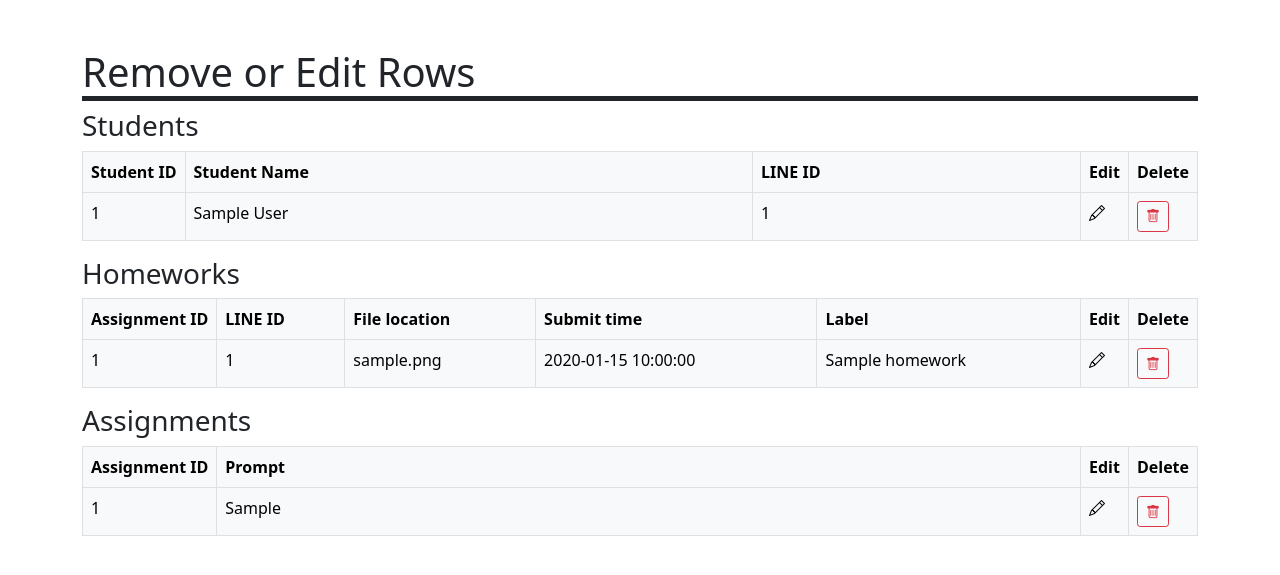
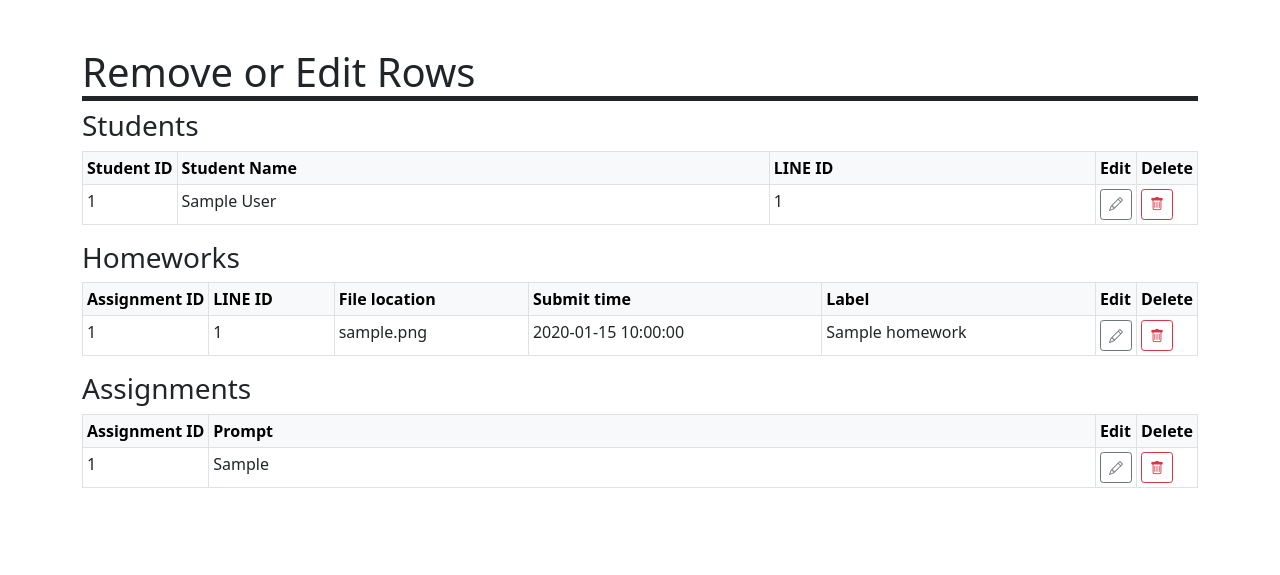
Before and after one commit to andy0427s/linebotTeacher, a Flask app: page /remove-and-edit in a window 1280 px wide. Shown: the part 56-631 px from the top of the page. Run offline with Flask 2, Linux system fonts and the light colour scheme; tables that the repository leaves empty hold one stand-in row (values such as "Sample post"); some libraries are stand-ins or nearby versions.

Commit message:
edit buttons

```diff
--- a/templates/remove-and-edit.html
+++ b/templates/remove-and-edit.html
@@ -9,8 +9,8 @@
 {{ super() }}
 
 <h3>Students</h3>
-<table class="table table-light table-bordered table-hover">
-    <thead>
+<table class="table table-bordered table-hover table-sm">
+    <thead class="table-light">
         <tr>
             <th class="fit">Student ID</th>
             <th>Student Name</th>
@@ -25,7 +25,15 @@
             <td>{{ row['sId'] }}</td>
             <td>{{ row['sName'] }}</td>
             <td>{{ row['lineId'] }}</td>
-            <td><i class="bi bi-pencil"></i></td>
+            <td>
+                <form method="POST" action="/remove-and-edit">
+                    <input type="hidden" name="type" value="student">
+                    <input type="hidden" name="s-sId" value="{{ row['sId'] }}">
+                    <button type="submit" class="btn btn-outline-secondary btn-sm">
+                        <i class="bi bi-pencil"></i>
+                    </button>
+                </form>
+            </td>
             <td>
                 <form method="POST" action="/remove">
                     <input type="hidden" name="type" value="student">
@@ -45,8 +53,8 @@
 </table>
 
 <h3>Homeworks</h3>
-<table class="table table-light table-bordered table-hover">
-    <thead>
+<table class="table table-bordered table-hover table-sm">
+    <thead class="table-light">
         <tr>
             <th class="fit">Assignment ID</th>
             <th>LINE ID</th>
@@ -65,7 +73,15 @@
             <td>{{ row['file'] }}</td>
             <td>{{ row['submit_time'] }}</td>
             <td>{{ row['label'] }}</td>
-            <td><i class="bi bi-pencil"></i></td>
+            <td>
+                <form method="POST" action="/remove-and-edit">
+                    <input type="hidden" name="type" value="homework">
+                    <input type="hidden" name="h-file" value="{{ row['file'] }}">
+                    <button type="submit" class="btn btn-outline-secondary btn-sm">
+                        <i class="bi bi-pencil"></i>
+                    </button>
+                </form>
+            </td>
             <td>
                 <form method="POST" action="/remove">
                     <input type="hidden" name="type" value="homework">
@@ -83,8 +99,8 @@
 </table>
 
 <h3>Assignments</h3>
-<table class="table table-light table-bordered table-hover">
-    <thead>
+<table class="table table-bordered table-hover table-sm">
+    <thead class="table-light">
         <tr>
             <th class="fit">Assignment ID</th>
             <th>Prompt</th>
@@ -97,7 +113,16 @@
         <tr>
             <td>{{ row['aId'] }}</td>
             <td>{{ row['prompt'] }}</td>
-            <td><i class="bi bi-pencil"></i></td>
+            <td>
+                <form method="POST" action="/remove-and-edit">
+                    <input type="hidden" name="type" value="assignment">
+                    <input type="hidden" name="a-aId" value="{{ row['aId'] }}">
+                    <button type="submit" class="btn btn-outline-secondary btn-sm">
+                        <i class="bi bi-pencil"></i>
+                    </button>
+                </form>
+
+            </td>
             <td>
                 <form method="POST" action="/remove">
                     <input type="hidden" name="type" value="assignment">
```
